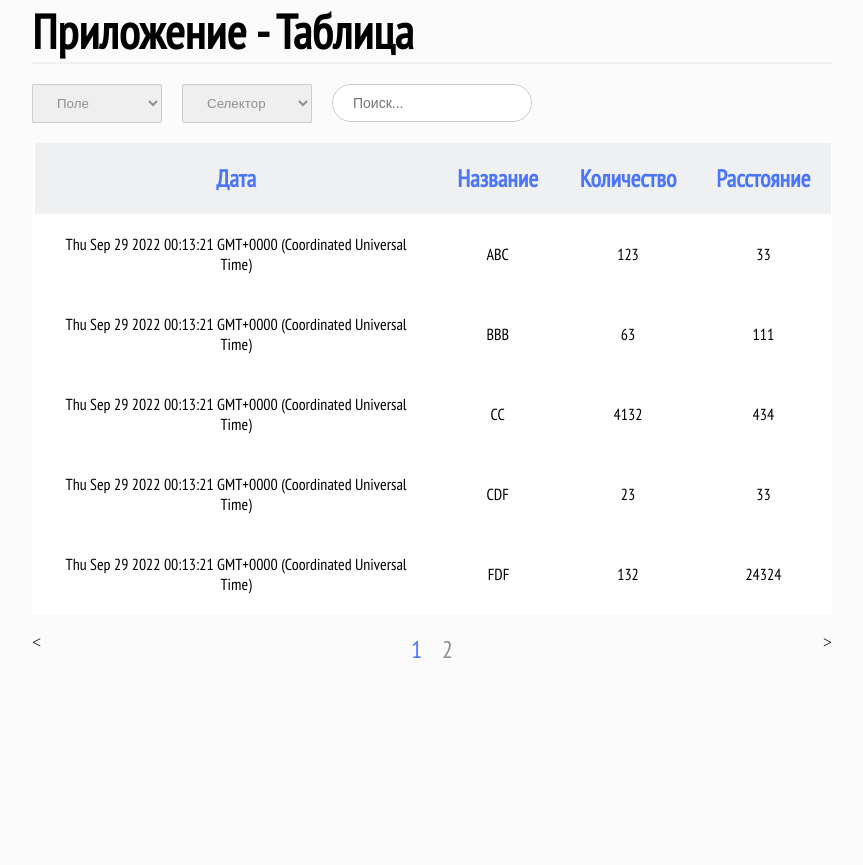
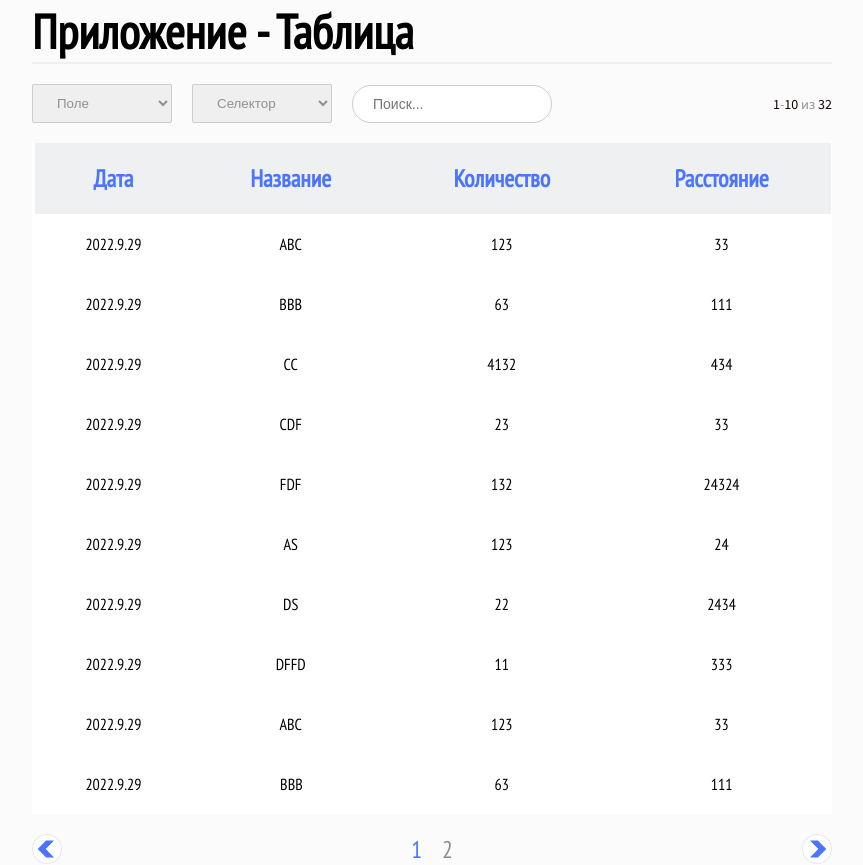
Before and after one commit to Xuchaku/table-task-react-typescript, a React (Create React App) app in the folder client/: page / in a window 1280 px wide. Shown: the whole page, without its empty margins (208-1071 px from the left). Before the commit the page ends 800 px from the top, so only its background shows below. Built offline with nearby package versions, Linux system fonts and the light colour scheme.

Commit message:
finish client

```diff
--- a/client/src/App.tsx
+++ b/client/src/App.tsx
@@ -7,7 +7,7 @@ import Pagination from "./components/Pagination/Pagination";
 import FilterType from "./types/FilterType";
 import RowType from "./types/RowType";
 import useFetching from "./hooks/useFetching";
-import { POINT_SERVER } from "./constants";
+import { POINT_SERVER, ROW_IN_PAGE } from "./constants";
 import ErrorTip from "./UI/ErrorTip/ErrorTip";
 import Loader from "./UI/Loader/Loader";
 import usePagination from "./hooks/usePagination";
@@ -19,12 +19,10 @@ function App() {
     operator: "",
     query: "",
   });
-
   const { rows, isLoading, isError } = useFetching(POINT_SERVER);
   const [actualRowsLength, setActualRowsLength] = useState(rows.length);
-
   const { currentPage, totalPage, lastIndex, firstIndex, prev, next, setPage } =
-    usePagination(5, actualRowsLength);
+    usePagination(ROW_IN_PAGE, actualRowsLength);
 
   const currentRows: RowType[] = useMemo(() => {
     return calculateRows(
@@ -48,7 +46,13 @@ function App() {
   return (
     <div className="App">
       <h1>Приложение - Таблица</h1>
-      <Filter filter={filter} setFilter={setFilter} />
+      <Filter
+        start={firstIndex}
+        finish={lastIndex}
+        totalLength={actualRowsLength}
+        filter={filter}
+        setFilter={setFilter}
+      />
       {isLoading ? <Loader /> : <Table rows={currentRows} />}
       <Pagination
         setPage={setPage}
--- a/client/src/UI/Select/Select.scss
+++ b/client/src/UI/Select/Select.scss
@@ -6,7 +6,7 @@
     @extend %label-style;
   }
   select {
-    width: 130px;
+    width: 140px;
     border-radius: 0;
     padding: 10px 20px;
     color: $color-font-not-active;
--- a/client/src/UI/Select/Select.tsx
+++ b/client/src/UI/Select/Select.tsx
@@ -4,9 +4,11 @@ import "./Select.scss";
 type SelectProps = {
   options: SelectValue[];
   defaultValue: SelectValue;
+  disableConfig: string[] | null;
   onChange: (event: ChangeEvent<HTMLSelectElement>) => void;
 };
-const Select: FC<SelectProps> = ({ options, defaultValue, onChange }) => {
+const Select: FC<SelectProps> = (props) => {
+  const { options, defaultValue, onChange, disableConfig } = props;
   return (
     <div className="Select">
       <select defaultValue={defaultValue.value} onChange={onChange}>
@@ -15,7 +17,13 @@ const Select: FC<SelectProps> = ({ options, defaultValue, onChange }) => {
         </option>
         {options.map((option, key) => {
           return (
-            <option key={key} value={option.value}>
+            <option
+              key={key}
+              value={option.value}
+              disabled={
+                Boolean(disableConfig) && !disableConfig?.includes(option.value)
+              }
+            >
               {option.text}
             </option>
           );
--- a/client/src/components/Filter/Filter.scss
+++ b/client/src/components/Filter/Filter.scss
@@ -2,9 +2,17 @@
 .Filter {
   display: flex;
   flex-direction: row;
+  align-items: center;
   width: 100%;
   font-size: $font-size-default;
-
+  p {
+    margin-left: auto;
+    color: $color-font-not-active;
+    font-size: $font-size-minor;
+    span {
+      color: rgb(22, 2, 2);
+    }
+  }
   justify-content: flex-start;
   & > div {
     margin-right: 20px;
--- a/client/src/components/Filter/Filter.tsx
+++ b/client/src/components/Filter/Filter.tsx
@@ -1,4 +1,4 @@
-import React, { ChangeEvent, FC } from "react";
+import React, { ChangeEvent, FC, useMemo } from "react";
 import { FIRST_SELECT_VALUES, SECOND_SELECT_VALUES } from "../../constants";
 import FilterType from "../../types/FilterType";
 import Input from "../../UI/Input/Input";
@@ -7,9 +7,24 @@ import "./Filter.scss";
 
 type FilterProps = {
   filter: FilterType;
+  start: number;
+  finish: number;
+  totalLength: number;
   setFilter: React.Dispatch<React.SetStateAction<FilterType>>;
 };
-const Filter: FC<FilterProps> = ({ filter, setFilter }) => {
+const Filter: FC<FilterProps> = (props) => {
+  const { filter, setFilter, start, finish, totalLength } = props;
+  const disableConfigOperationSelect = useMemo(() => {
+    if (filter.field == "title") {
+      const allowedOperations = ["in"];
+      return allowedOperations;
+    } else if (filter.field == "distance" || filter.field == "value") {
+      const allowedOperations = [">", "<", "="];
+      return allowedOperations;
+    } else {
+      return null;
+    }
+  }, [filter]);
   function changeFilterHandler(field: string) {
     return function (
       event: ChangeEvent<HTMLSelectElement> | ChangeEvent<HTMLInputElement>
@@ -20,11 +35,13 @@ const Filter: FC<FilterProps> = ({ filter, setFilter }) => {
   return (
     <div className="Filter">
       <Select
+        disableConfig={null}
         onChange={changeFilterHandler("field")}
         defaultValue={{ value: "field", text: "Поле" }}
         options={FIRST_SELECT_VALUES}
       ></Select>
       <Select
+        disableConfig={disableConfigOperationSelect}
         onChange={changeFilterHandler("operator")}
         defaultValue={{ value: "selector", text: "Селектор" }}
         options={SECOND_SELECT_VALUES}
@@ -33,6 +50,11 @@ const Filter: FC<FilterProps> = ({ filter, setFilter }) => {
         onChange={changeFilterHandler("query")}
         value={filter.query}
       ></Input>
+      <p>
+        <span>{start + 1}</span>-
+        <span>{finish > totalLength ? totalLength : finish}</span> из{" "}
+        <span>{totalLength}</span>
+      </p>
     </div>
   );
 };
--- a/client/src/components/Pagination/Pagination.scss
+++ b/client/src/components/Pagination/Pagination.scss
@@ -11,9 +11,16 @@
     cursor: pointer;
   }
   & > span:first-child {
+    background-image: url("./../../assets/svg/left-arrow-back-svgrepo-com.svg");
+    width: 30px;
+    height: 30px;
     left: 0;
   }
   & > span:last-child {
+    background-image: url("./../../assets/svg/left-arrow-back-svgrepo-com.svg");
+    width: 30px;
+    height: 30px;
+    transform: rotate(180deg);
     right: 0;
   }
   div {
@@ -22,7 +29,11 @@
       font-family: $font-family-header;
       color: $color-font-not-active;
       margin: 0 10px;
+      transition: 0.3s;
       cursor: pointer;
+    }
+    span:hover {
+      color: $main-bg-theme-active;
     }
     span.active {
       color: $main-bg-theme-active;
--- a/client/src/components/Pagination/Pagination.tsx
+++ b/client/src/components/Pagination/Pagination.tsx
@@ -1,5 +1,6 @@
 import React, { FC } from "react";
 import "./Pagination.scss";
+
 type PaginationProps = {
   currentPage: number;
   totalPage: number;
@@ -17,19 +18,31 @@ const Pagination: FC<PaginationProps> = ({
   const arrNum = Array.from({ length: totalPage }, (x, i) => ++i);
   return (
     <div className="Pagination">
-      <span onClick={prev}>&lt;</span>
+      <span onClick={prev}></span>
       <div>
-        {arrNum.map((page) => {
+        {arrNum.map((page, key) => {
           if (currentPage - page == 1)
-            return <span onClick={setPage.bind(null, page)}>{page}</span>;
+            return (
+              <span key={key} onClick={setPage.bind(null, page)}>
+                {page}
+              </span>
+            );
           if (currentPage == page) {
-            return <span className="active">{currentPage}</span>;
+            return (
+              <span key={key} className="active">
+                {currentPage}
+              </span>
+            );
           }
           if (page - currentPage == 1)
-            return <span onClick={setPage.bind(null, page)}>{page}</span>;
+            return (
+              <span key={key} onClick={setPage.bind(null, page)}>
+                {page}
+              </span>
+            );
         })}
       </div>
-      <span onClick={next}>&gt;</span>
+      <span onClick={next}></span>
     </div>
   );
 };
--- a/client/src/components/Row/Row.tsx
+++ b/client/src/components/Row/Row.tsx
@@ -9,7 +9,9 @@ const Row: FC<RowProps> = ({ data }) => {
   const { date, title, value, distance } = data;
   return (
     <tr>
-      <td>{date.toString()}</td>
+      <td>{`${date.getFullYear()}.${
+        date.getMonth() + 1
+      }.${date.getDate()}`}</td>
       <td>{title}</td>
       <td>{value}</td>
       <td>{distance}</td>
--- a/client/src/constants/index.tsx
+++ b/client/src/constants/index.tsx
@@ -12,3 +12,4 @@ export const SECOND_SELECT_VALUES: SelectValue[] = [
   { value: "<", text: "Меньше" },
   { value: "in", text: "Содержит" },
 ];
+export const ROW_IN_PAGE = 10;
--- a/client/src/utils/calculateRows.tsx
+++ b/client/src/utils/calculateRows.tsx
@@ -74,4 +74,5 @@ const calculateRows = (
     }
   }
 };
+
 export default calculateRows;
```
Also changed, not shown: client/src/assets/svg/left-arrow-back-svgrepo-com.svg (added).
